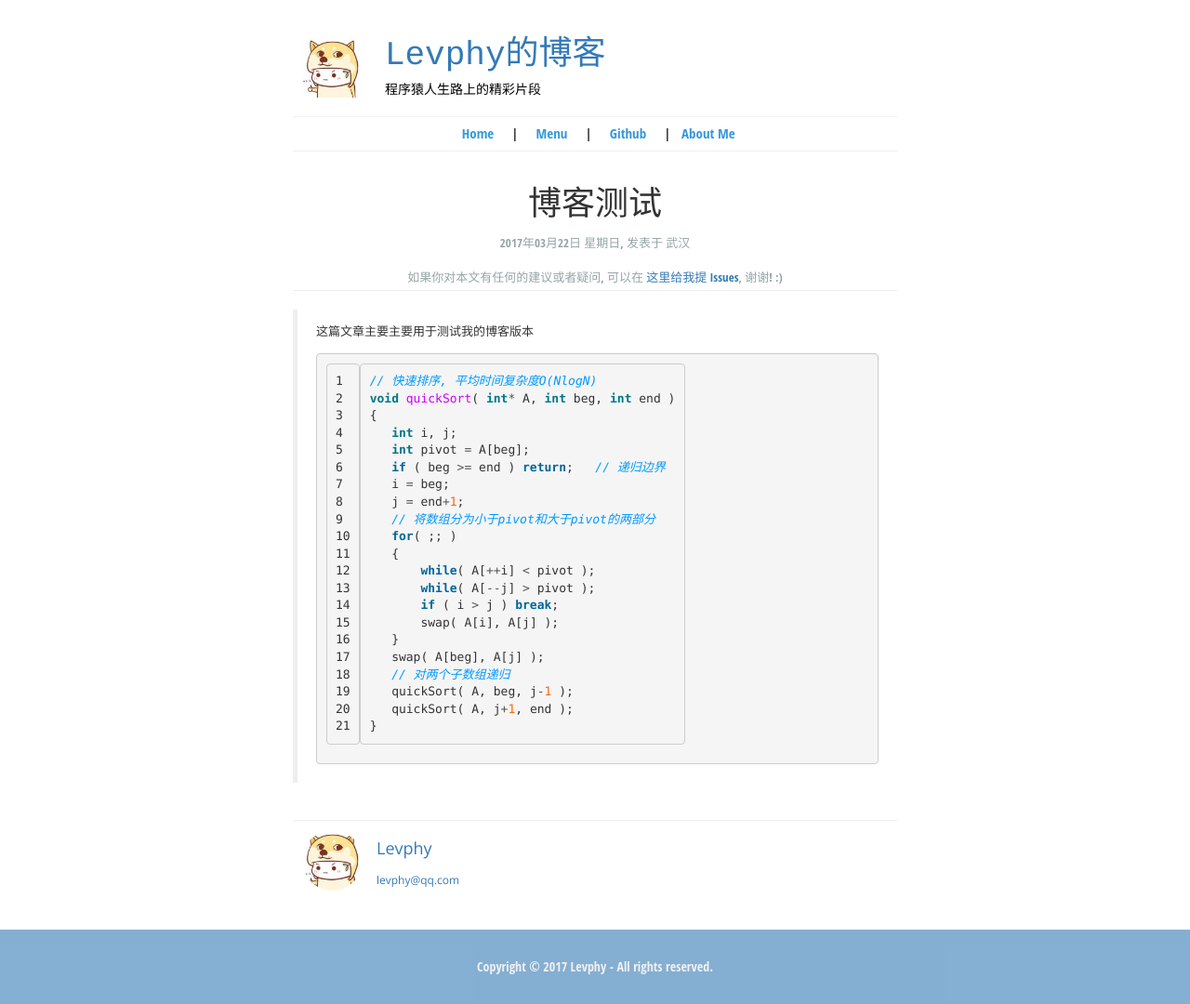
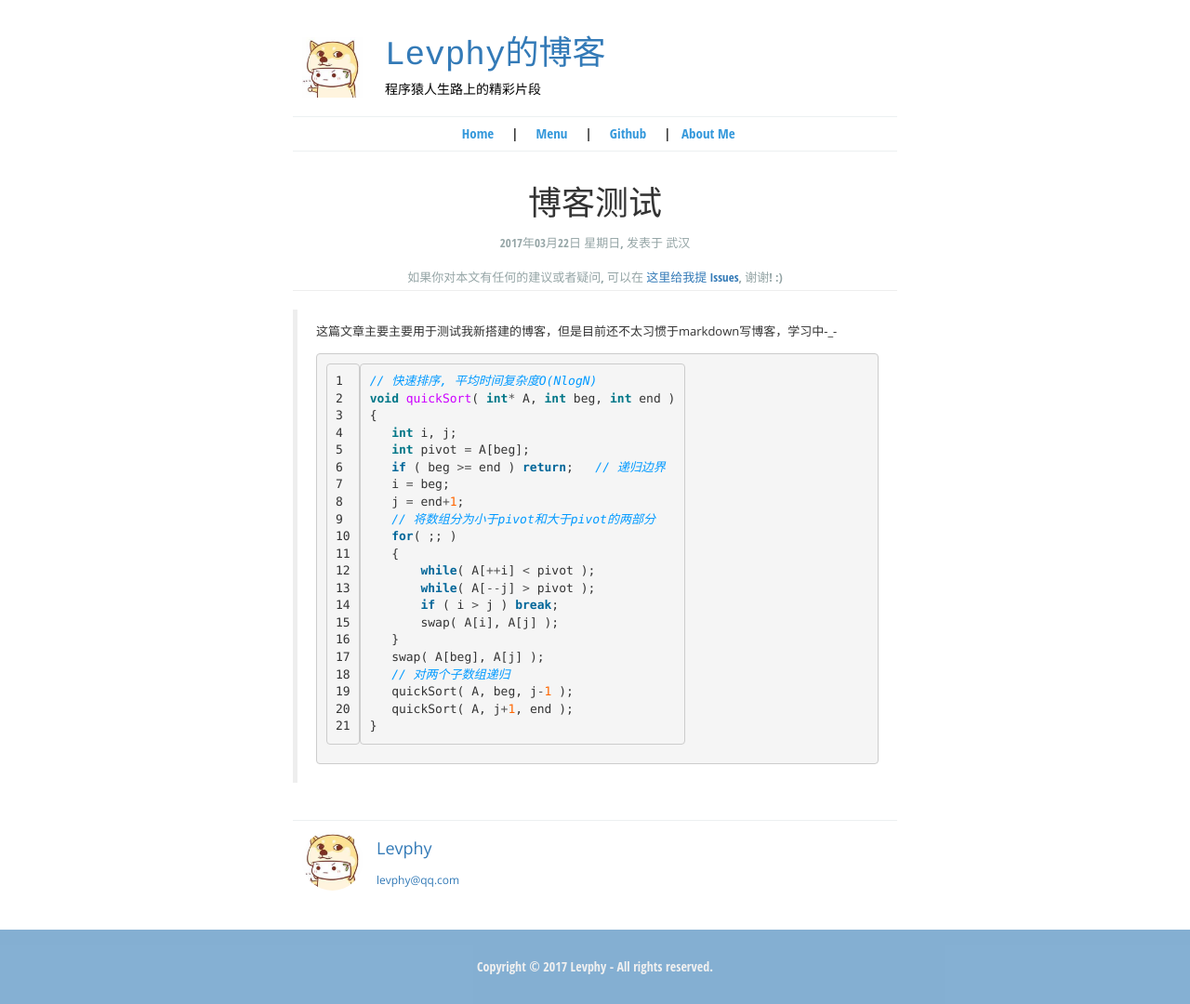
Before and after one commit to Levphy/Levphy.github.io, a Jekyll site: the page built from _posts/2017-03-22-try-another.md, in a window 1280 px wide. Shown: the whole page at 93% size. Built offline with Jekyll 4.4.1, drawn with Linux system fonts in a browser that asks for light colours.

Commit message:
内容更新

````diff
--- a/_posts/2017-03-22-try-another.md
+++ b/_posts/2017-03-22-try-another.md
@@ -6,7 +6,7 @@ location: 武汉
 pulished: true
 excerpt_separator: "```"
 ---
-> 这篇文章主要主要用于测试我的博客版本
+> 这篇文章主要主要用于测试我新搭建的博客，但是目前还不太习惯于markdown写博客，学习中-_-
 >
 > ```c++
 > // 快速排序, 平均时间复杂度O(NlogN)
````
